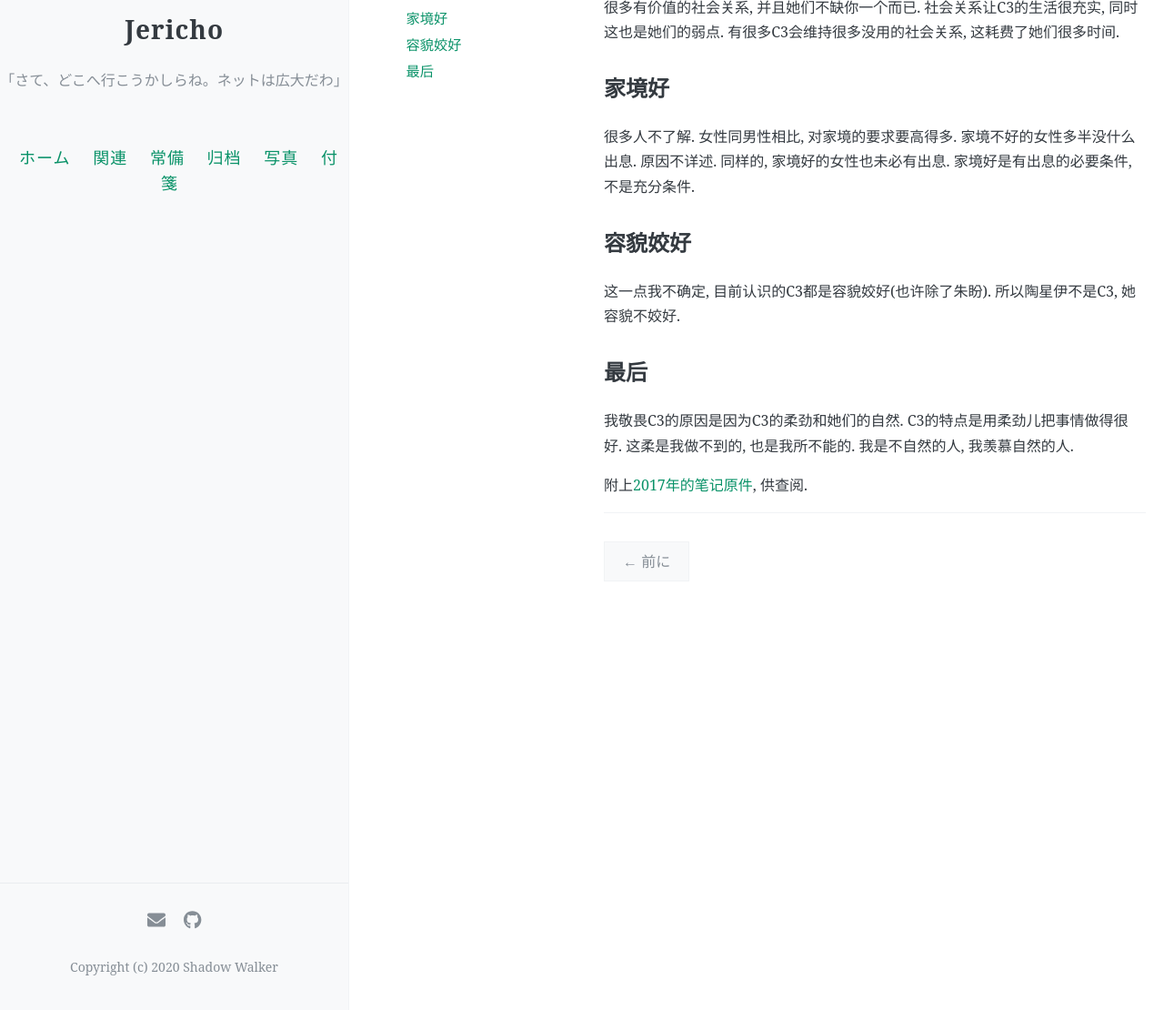
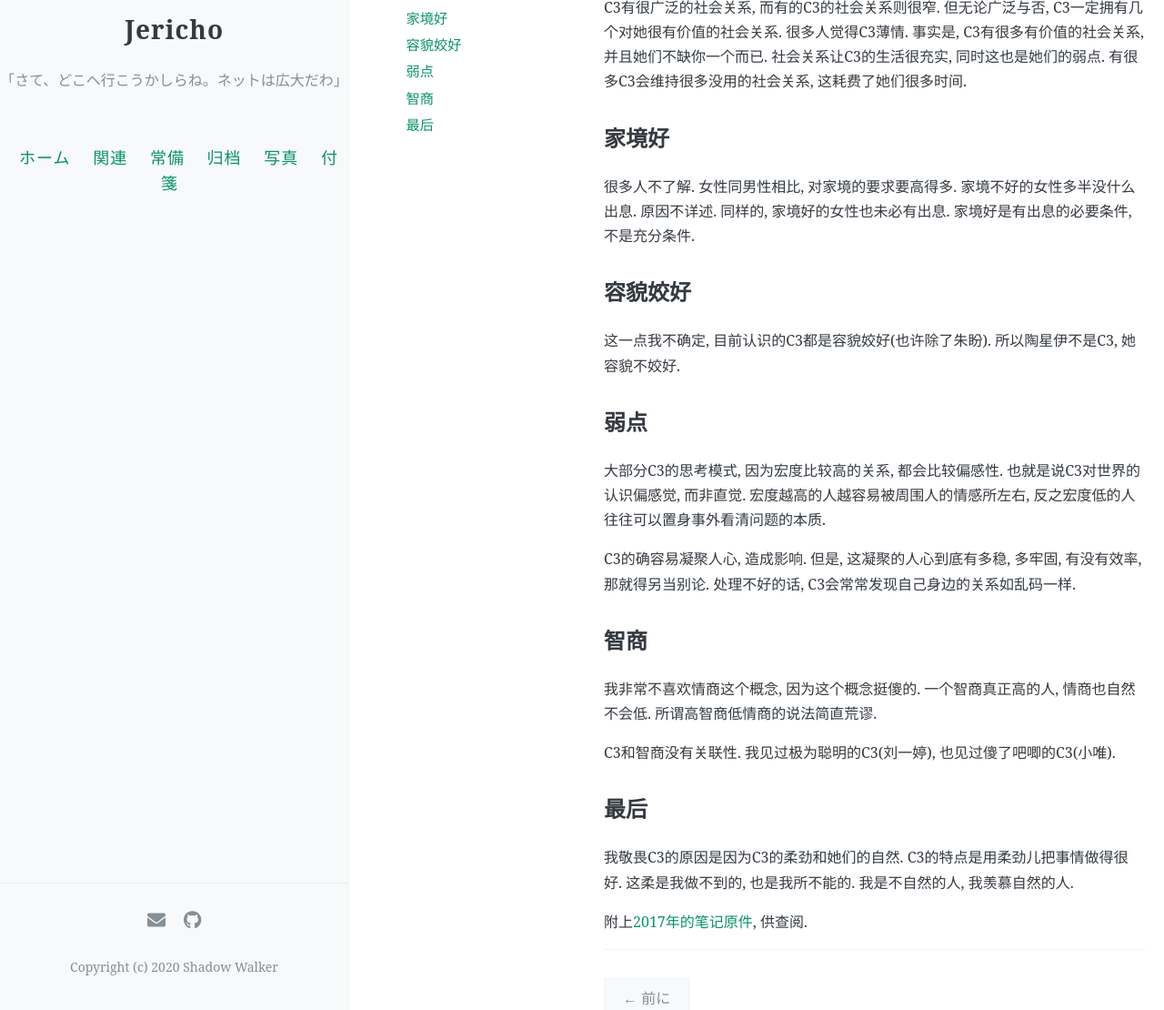
Before and after one commit to AsheBlade/ShadowArchive, a Jekyll site: the page built from _posts/2021-04-20-C3是什么.md, in a window 1280 px wide and 1400 px high, scrolled down 978 px. Shown: the part 290-1400 px from the top of the window at 91% size. Built offline with Jekyll 4.4.1, drawn with Linux system fonts in a browser that asks for light colours; comment, search, counter and statistics services are not loaded; some of the changed text lies outside the part shown.

Commit message:
Update 2021-04-20-C3是什么.md

```diff
--- a/_posts/2021-04-20-C3是什么.md
+++ b/_posts/2021-04-20-C3是什么.md
@@ -35,7 +35,7 @@ C3都有一种能把一件事做下去的坚定, 这种坚定不是主观的坚
 
 ## 宏
 
-C3都有很高的宏度. 连带着有很强的社会人际关系.  很多人觉得C3薄情. 事实是, C3有很多有价值的社会关系, 并且她们不缺你一个而已. 社会关系让C3的生活很充实, 同时这也是她们的弱点. 有很多C3会维持很多没用的社会关系, 这耗费了她们很多时间.
+C3都有很高的宏度. 连带着有很强的社会人际关系, 我说的是很强, 但不是很广.  有的C3有很广泛的社会关系, 而有的C3的社会关系则很窄. 但无论广泛与否, C3一定拥有几个对她很有价值的社会关系.  很多人觉得C3薄情. 事实是, C3有很多有价值的社会关系, 并且她们不缺你一个而已. 社会关系让C3的生活很充实, 同时这也是她们的弱点. 有很多C3会维持很多没用的社会关系, 这耗费了她们很多时间.
 
 ## 家境好
 
@@ -45,6 +45,18 @@ C3都有很高的宏度. 连带着有很强的社会人际关系.  很多人觉
 
 这一点我不确定, 目前认识的C3都是容貌姣好(也许除了朱盼).  所以陶星伊不是C3, 她容貌不姣好.
 
+## 弱点
+
+大部分C3的思考模式, 因为宏度比较高的关系, 都会比较偏感性.  也就是说C3对世界的认识偏感觉, 而非直觉.  宏度越高的人越容易被周围人的情感所左右, 反之宏度低的人往往可以置身事外看清问题的本质.
+
+C3的确容易凝聚人心, 造成影响. 但是, 这凝聚的人心到底有多稳, 多牢固, 有没有效率, 那就得另当别论. 处理不好的话, C3会常常发现自己身边的关系如乱码一样.
+
+## 智商
+
+我非常不喜欢情商这个概念, 因为这个概念挺傻的. 一个智商真正高的人, 情商也自然不会低. 所谓高智商低情商的说法简直荒谬.
+
+C3和智商没有关联性.  我见过极为聪明的C3(刘一婷), 也见过傻了吧唧的C3(小唯).
+
 ## 最后
 
 我敬畏C3的原因是因为C3的柔劲和她们的自然. C3的特点是用柔劲儿把事情做得很好.   这柔是我做不到的, 也是我所不能的.  我是不自然的人, 我羡慕自然的人.
```
